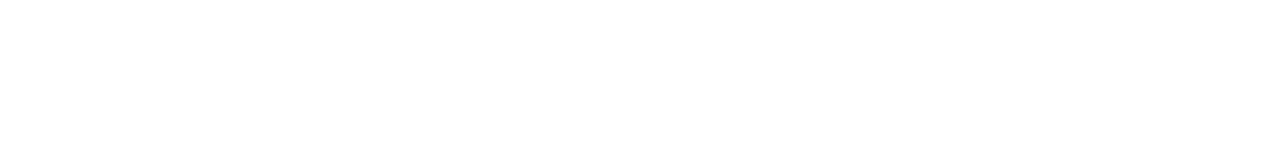
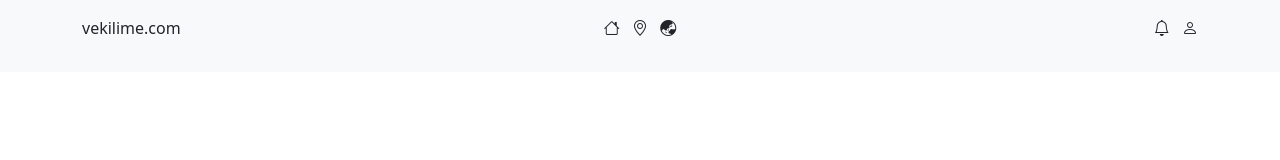
Before and after one commit to burakkaracan/vekilime, a plain HTML site: page index.html in a window 1280 px wide. Drawn offline with nearby package versions, Linux system fonts and the light colour scheme.

Commit message:
Navigation-1

```diff
--- a/index.html
+++ b/index.html
@@ -1,13 +1,37 @@
-<!DOCTYPE html>
+<!doctype html>
 <html lang="en">
+
 <head>
-    <meta charset="UTF-8">
-    <meta http-equiv="X-UA-Compatible" content="IE=edge">
-    <meta name="viewport" content="width=device-width, initial-scale=1.0">
-    <title>Document</title>
+    <meta charset="utf-8">
+    <meta name="viewport" content="width=device-width, initial-scale=1">
+    <title>Bootstrap demo</title>
+    <link rel="stylesheet" href="https://cdn.jsdelivr.net/npm/bootstrap-icons@1.10.3/font/bootstrap-icons.css">
+    <link href="https://cdn.jsdelivr.net/npm/bootstrap@5.3.0-alpha1/dist/css/bootstrap.min.css" rel="stylesheet"
+        integrity="sha384-GLhlTQ8iRABdZLl6O3oVMWSktQOp6b7In1Zl3/Jr59b6EGGoI1aFkw7cmDA6j6gD" crossorigin="anonymous">
+    <link rel="stylesheet" href="css/style.css">
 </head>
+
 <body>
-  <div class="navbar"></div>
 
+    <div class="container-fluid p-3 bg-light">
+        <div class="container d-flex">
+            <div class="col-4 logo">vekilime.com</div>
+            <ul class="list-inline col-4 text-center">
+                <li class="list-inline-item"><i class="bi bi-house"></i></li>
+                <li class="list-inline-item"><i class="bi bi-geo-alt"></i></li>
+                <li class="list-inline-item"><i class="bi bi-globe-asia-australia"></i></li>
+            </ul>
+            <ul class="list-inline col-4 text-end">
+                <li class="list-inline-item"><i class="bi bi-bell"></i></li>
+                <li class="list-inline-item"><i class="bi bi-person"></i></li>
+            </ul>
+        </div>
+    </div>
+
+
+    <script src="https://cdn.jsdelivr.net/npm/bootstrap@5.3.0-alpha1/dist/js/bootstrap.bundle.min.js"
+        integrity="sha384-w76AqPfDkMBDXo30jS1Sgez6pr3x5MlQ1ZAGC+nuZB+EYdgRZgiwxhTBTkF7CXvN"
+        crossorigin="anonymous"></script>
 </body>
+
 </html>
```
Also changed, not shown: css/style.css (added).
